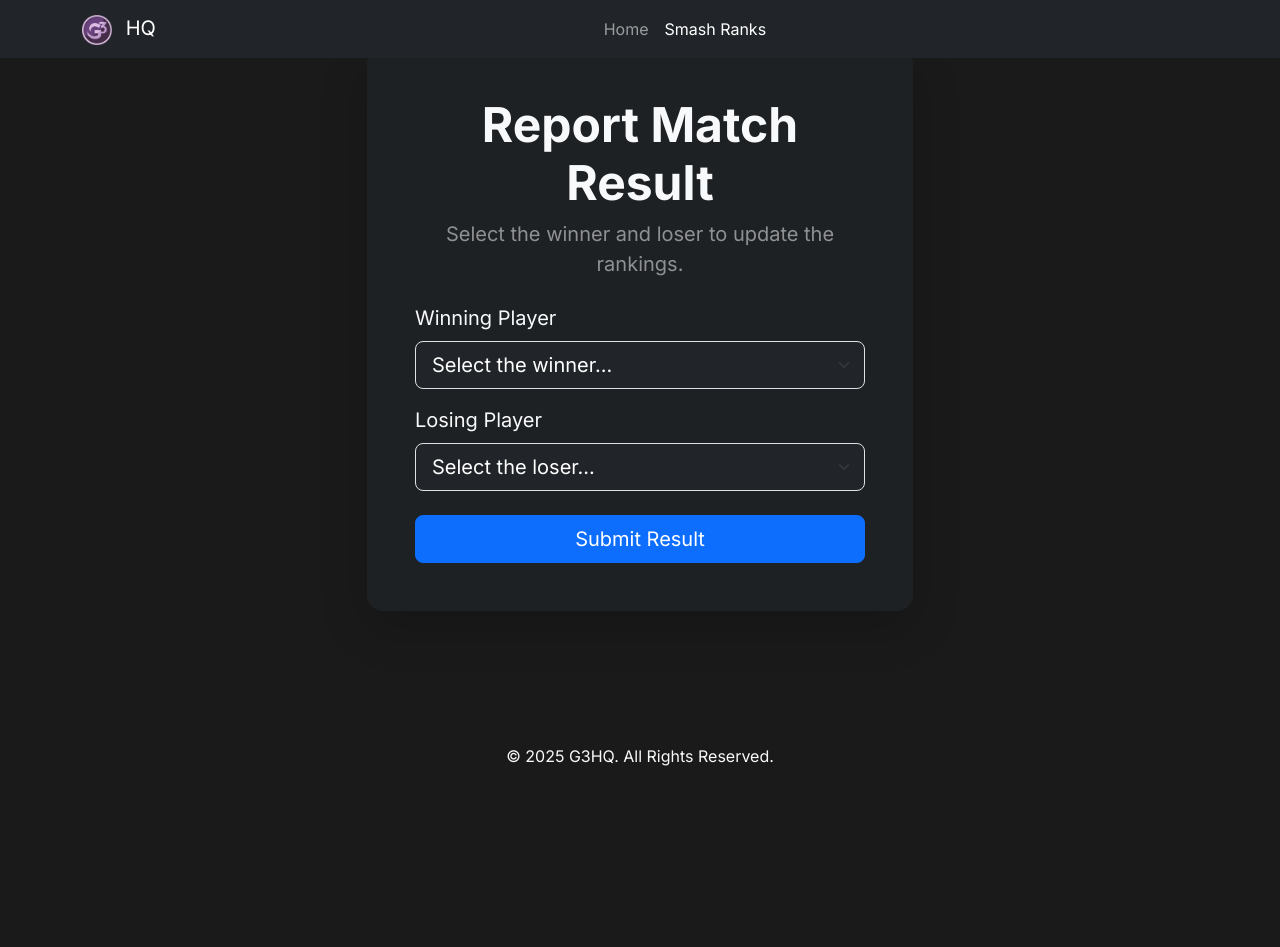
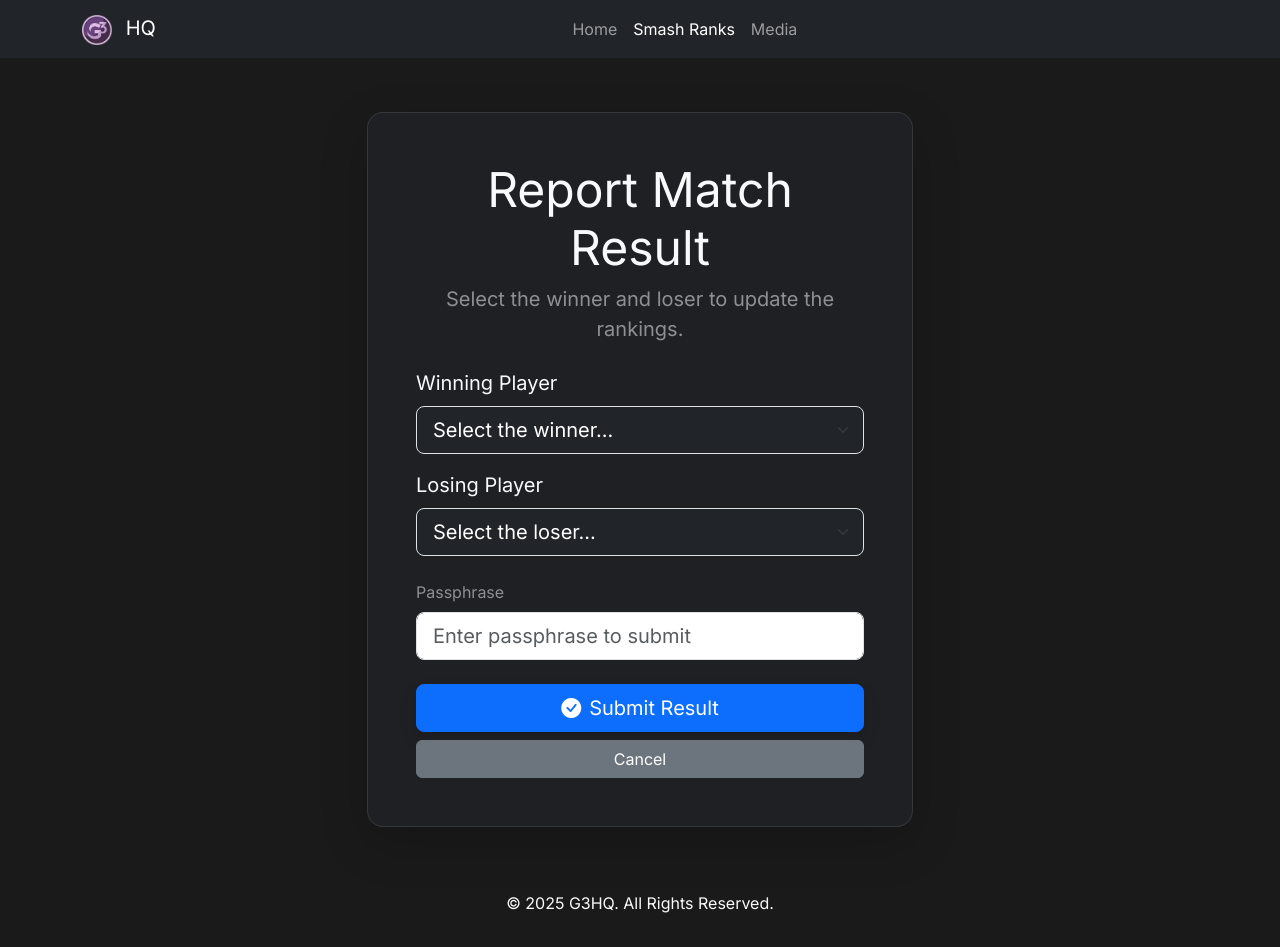
Before and after one commit to Jfghanimah/g3hq.com, a Flask app: page /smash/report in a window 1280 px wide. Before the commit the page ends 766 px from the top, so only its background shows below. Run offline with Flask 3, Linux system fonts and the light colour scheme.

Commit message:
Enhance application features and error handling
- Update .gitignore to include environment variable files
- Revise README.md to better describe application features and setup
- Adjust player ratings in elos.csv for accuracy
- Implement environment variable configuration in main.py for security
- Add custom error handling with user-friendly error pages
- Improve media viewer with dynamic video MIME type handling
- Refactor templates for better structure and user experience
- Create LICENSE and error handling files for better project organization
- Update requirements.txt for dependency management

```diff
--- a/app/elos.csv
+++ b/app/elos.csv
@@ -5,13 +5,13 @@ Abe,Ganondorf,1602,105
 Abe,Serphiroth,1570,165
 Abe,Sheik,1416,217
 Abe,Incineroar,1393,218
-CPU1,Kazuya,766,99
-CPU3,Kazuya,1040,84
-CPU5,Kazuya,1189,76
+CPU1,Kazuya,765,99
+CPU3,Kazuya,1039,84
+CPU5,Kazuya,1187,76
 CPU7,Kazuya,1300,79
-CPU8,Kazuya,1554,68
-CPU9,Kazuya,1752,68
-CPU9,Byleth,1655,73
+CPU8,Kazuya,1554,69
+CPU9,Kazuya,1752,69
+CPU9,Byleth,1657,74
 CPU9,Mythra/Pyra,1467,70
 JT,Ganondorf,2003,92
 JT,Shulk,1872,135
--- a/app/main.py
+++ b/app/main.py
@@ -2,10 +2,16 @@ import os
 from flask import Flask, render_template, request, redirect, url_for, flash
 
 from smash import get_player_data, get_color_for_name, process_match_report, add_player
+from error_handler import handle_error
 
 # Initialize the Flask application
 app = Flask(__name__)
-app.secret_key = os.urandom(24) # Necessary for flash messaging
+
+# Load configuration from environment variables
+# SECRET_KEY is crucial for session security (flash messages).
+# Use a default for local dev, but set a strong, stable key in production.
+app.config['SECRET_KEY'] = os.environ.get('SECRET_KEY', 'dev-secret-key-should-be-changed')
+app.config['SMASH_PASSPHRASE'] = os.environ.get('SMASH_PASSPHRASE', 'G3')
 
 @app.route('/')
 @app.route('/home')
@@ -31,6 +37,11 @@ def smash():
 def smash_report():
     """Handles both displaying the match report form and processing the submitted data."""
     if request.method == "POST":
+        passphrase_submitted = request.form.get("passphrase")
+        if passphrase_submitted != app.config['SMASH_PASSPHRASE']:
+            flash("Invalid passphrase. Please try again.", 'danger')
+            return redirect(url_for('smash_report'))
+
         winner_str = request.form.get("winner")
         loser_str = request.form.get("loser")
 
@@ -89,6 +100,16 @@ def media_share():
     return render_template("media.html", videos=videos, title="Media Share")
 
 
+def get_video_mimetype(filename):
+    """Returns the MIME type for a given video filename based on its extension."""
+    ext_map = {
+        '.mp4': 'video/mp4',
+        '.webm': 'video/webm',
+        '.ogg': 'video/ogg',
+        '.mov': 'video/quicktime'
+    }
+    return ext_map.get(os.path.splitext(filename)[1].lower())
+
 @app.route("/media/<path:filename>")
 def media_viewer(filename):
     """Renders a page to view a single video."""
@@ -101,8 +122,15 @@ def media_viewer(filename):
         flash("Video not found or access denied.", "danger")
         return redirect(url_for('media_share'))
 
-    return render_template("media-viewer.html", filename=filename, title=f"Viewing {filename}")
+    video_type = get_video_mimetype(filename)
 
+    return render_template("media-viewer.html", filename=filename, video_type=video_type, title=f"Viewing {filename}")
+
+
+# Register custom error handlers
+app.register_error_handler(403, handle_error)
+app.register_error_handler(404, handle_error)
+app.register_error_handler(500, handle_error)
 
 if __name__ == '__main__':
     # Runs the app in debug mode for local development
--- a/app/static/style.css
+++ b/app/static/style.css
@@ -4,16 +4,6 @@ body {
     font-family: 'Inter', sans-serif;
     color: #f8f9fa;
 }
-
-/* Ensure footer stays at the bottom on pages with little content */
-    body {
-        display: flex;
-        flex-direction: column;
-        min-height: 100vh;
-    }
-    main {
-        flex: 1;
-    }
 
 /* Updated, high-performance background for the Smash page */
 .smash-page-body {
@@ -32,7 +22,6 @@ body {
 .hero-section {
     background: linear-gradient(to right, #2c2f33, #514a9d); /* Dark grey to purple */
     padding: 4rem 0;
-    margin-top: 56px; /* Offset for fixed navbar */
 }
 
 .hero-logo {
--- a/app/templates/base.html
+++ b/app/templates/base.html
@@ -21,7 +21,7 @@
     {% block head %}{% endblock %}
 </head>
 
-<body class="{% block body_class %}{% endblock %}">
+<body class="d-flex flex-column min-vh-100 {% block body_class %}{% endblock %}">
 
     <!-- Navigation Bar -->
     <nav class="navbar navbar-expand-lg navbar-dark bg-dark fixed-top">
@@ -41,7 +41,10 @@
                         <a class="nav-link {% if request.endpoint == 'home' %}active{% endif %}" href="{{ url_for('home') }}">Home</a>
                     </li>
                     <li class="nav-item">
-                        <a class="nav-link {% if 'smash' in request.endpoint %}active{% endif %}" href="{{ url_for('smash') }}">Smash Ranks</a>
+                        <a class="nav-link {% if request.endpoint and 'smash' in request.endpoint %}active{% endif %}" href="{{ url_for('smash') }}">Smash Ranks</a>
+                    </li>
+                    <li class="nav-item">
+                        <a class="nav-link {% if request.endpoint and 'media' in request.endpoint %}active{% endif %}" href="{{ url_for('media_share') }}">Media</a>
                     </li>
                 </ul>
             </div>
@@ -49,7 +52,7 @@
     </nav>
 
     <!-- Main content block to be filled by child templates -->
-    <main>
+    <main class="mt-5 pt-3 flex-grow-1">
         {% block content %}{% endblock %}
     </main>
 
--- a/app/templates/media-viewer.html
+++ b/app/templates/media-viewer.html
@@ -18,7 +18,6 @@
                 <!-- Video Player -->
                 <div class="ratio ratio-16x9 rounded-3 overflow-hidden shadow">
                     <video controls preload="metadata" autoplay>
-                        <source src="{{ url_for('static', filename='media/' + filename) }}" type="video/mp4">
                         <source src="{{ url_for('static', filename='media/' + filename) }}" type="{{ video_type or 'video/mp4' }}">
                         Your browser does not support the video tag.
                     </video>
--- a/app/templates/smash-report.html
+++ b/app/templates/smash-report.html
@@ -3,12 +3,25 @@
 {% block body_class %}smash-page-body{% endblock %}
 
 {% block content %}
-<div class="container my-5">
+<div class="container py-5 fade-in">
     <div class="row justify-content-center">
         <div class="col-12 col-md-8 col-lg-6">
-            <div class="p-4 p-md-5 rounded-4 shadow-lg" style="background-color: rgba(33, 37, 41, 0.75); backdrop-filter: blur(5px);">
+            <!-- Flash Messages -->
+            {% with messages = get_flashed_messages(with_categories=true) %}
+                {% if messages %}
+                    {% for category, message in messages %}
+                        <div class="alert alert-{{ category }} alert-dismissible fade show shadow-sm mb-4" role="alert">
+                            {{ message }}
+                            <button type="button" class="btn-close" data-bs-dismiss="alert" aria-label="Close"></button>
+                        </div>
+                    {% endfor %}
+                {% endif %}
+            {% endwith %}
+
+            <!-- Frosted Pane -->
+            <div class="p-4 p-md-5 rounded-4 shadow-lg frosted-pane">
                 <div class="text-center mb-4">
-                    <h1 class="display-5 fw-bold">Report Match Result</h1>
+                    <h1 class="display-5 fw-light text-light">Report Match Result</h1>
                     <p class="lead text-white-50">Select the winner and loser to update the rankings.</p>
                 </div>
 
@@ -33,8 +46,15 @@
                         </select>
                     </div>
 
-                    <div class="d-grid">
-                        <button type="submit" class="btn btn-primary btn-lg">Submit Result</button>
+                    <!-- Passphrase Input -->
+                    <div class="mb-4">
+                        <label for="passphrase" class="form-label text-white-50">Passphrase</label>
+                        <input type="password" class="form-control form-control-lg" id="passphrase" name="passphrase" placeholder="Enter passphrase to submit" required>
+                    </div>
+
+                    <div class="d-grid gap-2">
+                        <button type="submit" class="btn btn-primary btn-lg shadow"><i class="bi bi-check-circle-fill me-2"></i>Submit Result</button>
+                        <a href="{{ url_for('smash') }}" class="btn btn-secondary">Cancel</a>
                     </div>
                 </form>
 
--- /dev/null
+++ b/requirements.txt
@@ -0,0 +1,2 @@
+flask==3.1.2
+python-dotenv=1.1.1
```
Also changed, not shown: app/error_handler.py (added, +32 -0 lines), app/templates/error.html (added, +29 -0 lines), app/templates/home.html (+0 -14 lines), README.md, 2 other files.
